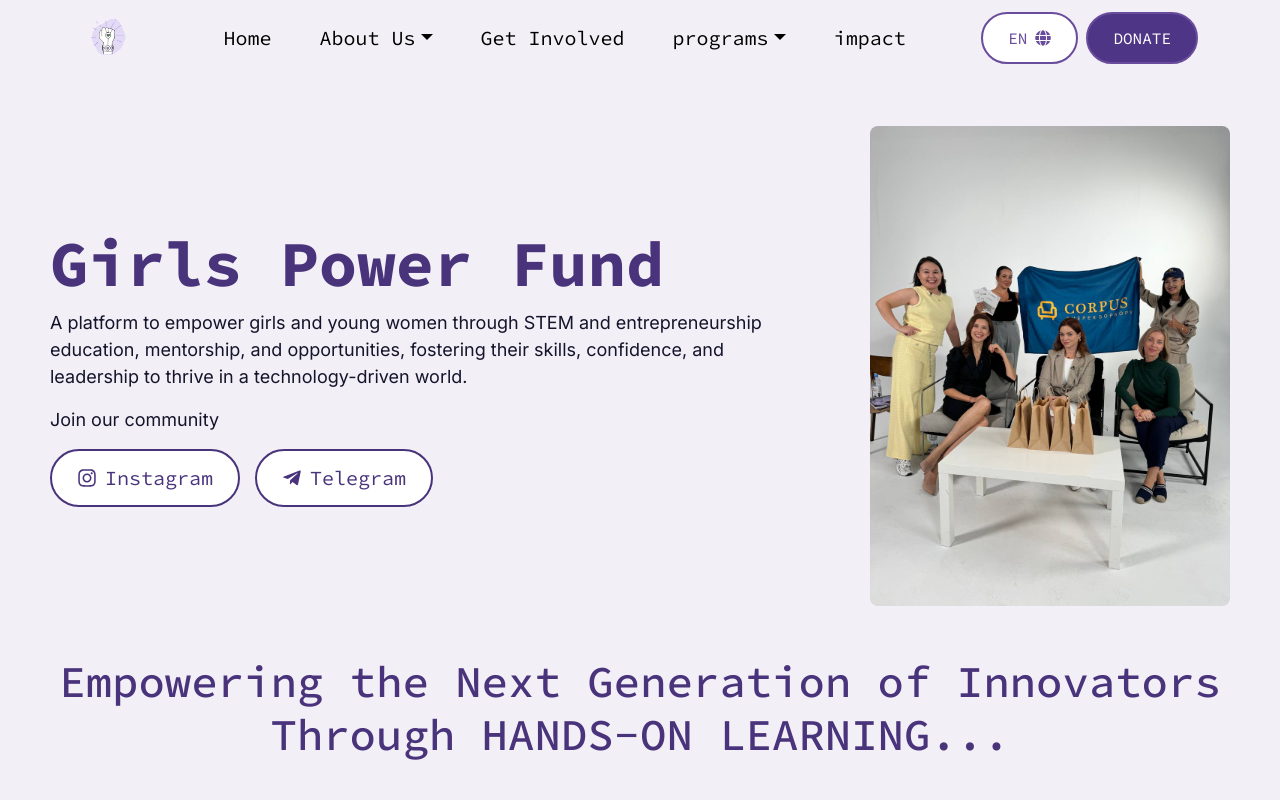
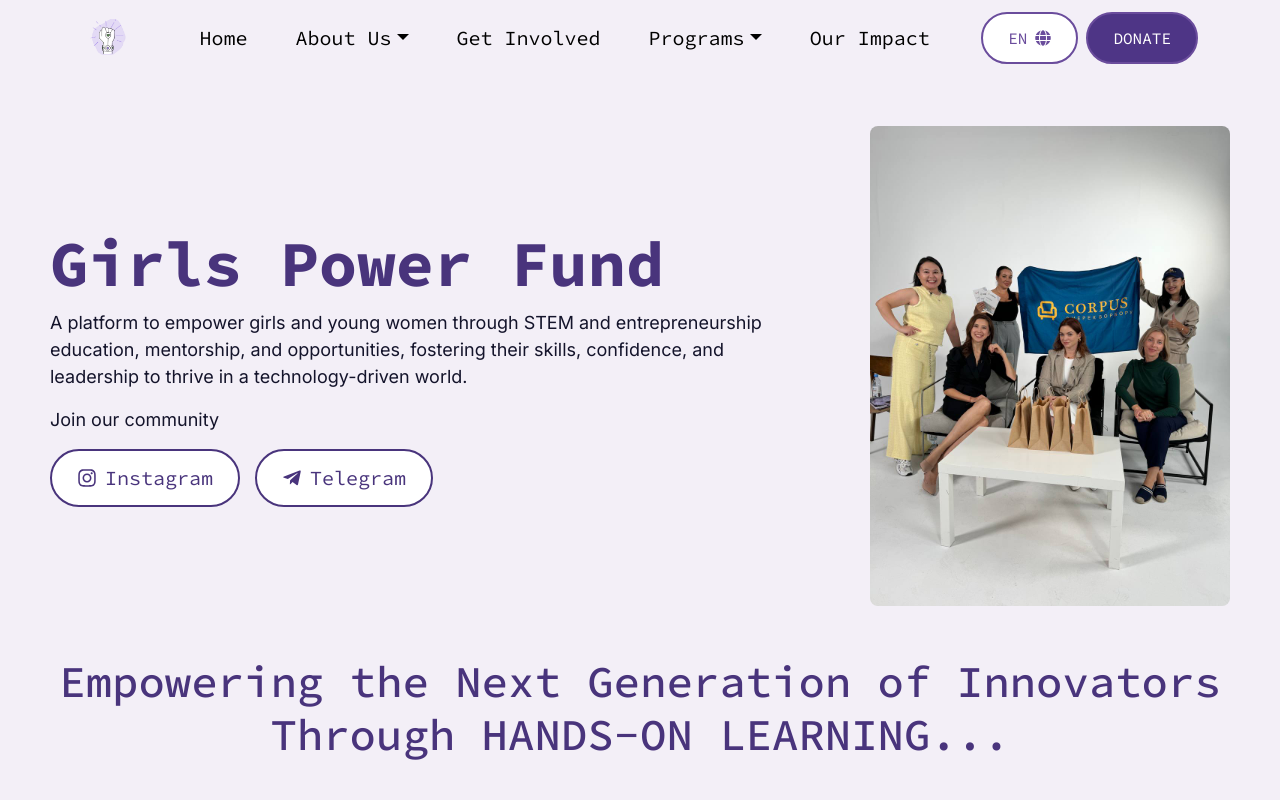
Before and after one commit to MileyNg/GirlsPowerFund, a React (Create React App) app in the folder app/: page / in a window 1280 px wide. Shown: the top 800 px of the page. Built offline with nearby package versions, Linux system fonts and the light colour scheme.

Commit message:
fix text

```diff
--- a/app/src/components/languages.js
+++ b/app/src/components/languages.js
@@ -14,11 +14,11 @@ const resources = {
       getinvolved: "Get Involved",
       waystosupport: "Ways to support",
       volunteer: "Volunteer",
-      program: "Program",
+      programs: "Programs",
       codingbootcamp: "Coding Bootcamp",
       entrepreneurship: "Entrepreneurship",
       donate: "Donate",
-      ourimpact: "Our Impact",
+      impact: "Our Impact",
       ourapproach: "Our Approach",
       history: "Our History",
       financialinfo: "Financial Information",
@@ -169,7 +169,7 @@ const resources = {
       codingbootcamp: "Coding Bootcamp",
       entrepreneurship: "Entrepreneurship",
       donate: "Spenden",
-      ourimpact: "Unsere Wirkung",
+      impact: "Unsere Wirkung",
       ourapproach: "Unser Ansatz",
       history: "Unsere Geschichte",
       financialinfo: "Finanzinformationen",
@@ -320,11 +320,11 @@ const resources = {
       getinvolved: "Присоединяйтесь к нам",
       waystosupport: "Способы поддержки",
       volunteer: "Волонтерство",
-      program: "Программы",
+      programs: "Программы",
       codingbootcamp: "Кодинг Буткемп",
       entrepreneurship: "Предпринимательство",
       donate: "Пожертвовать",
-      ourimpact: "Наше влияние",
+      impact: "Наше влияние",
       ourapproach: "Наш подход",
       history: "Наша история",
       financialinfo: "Финансовая информация",
```
